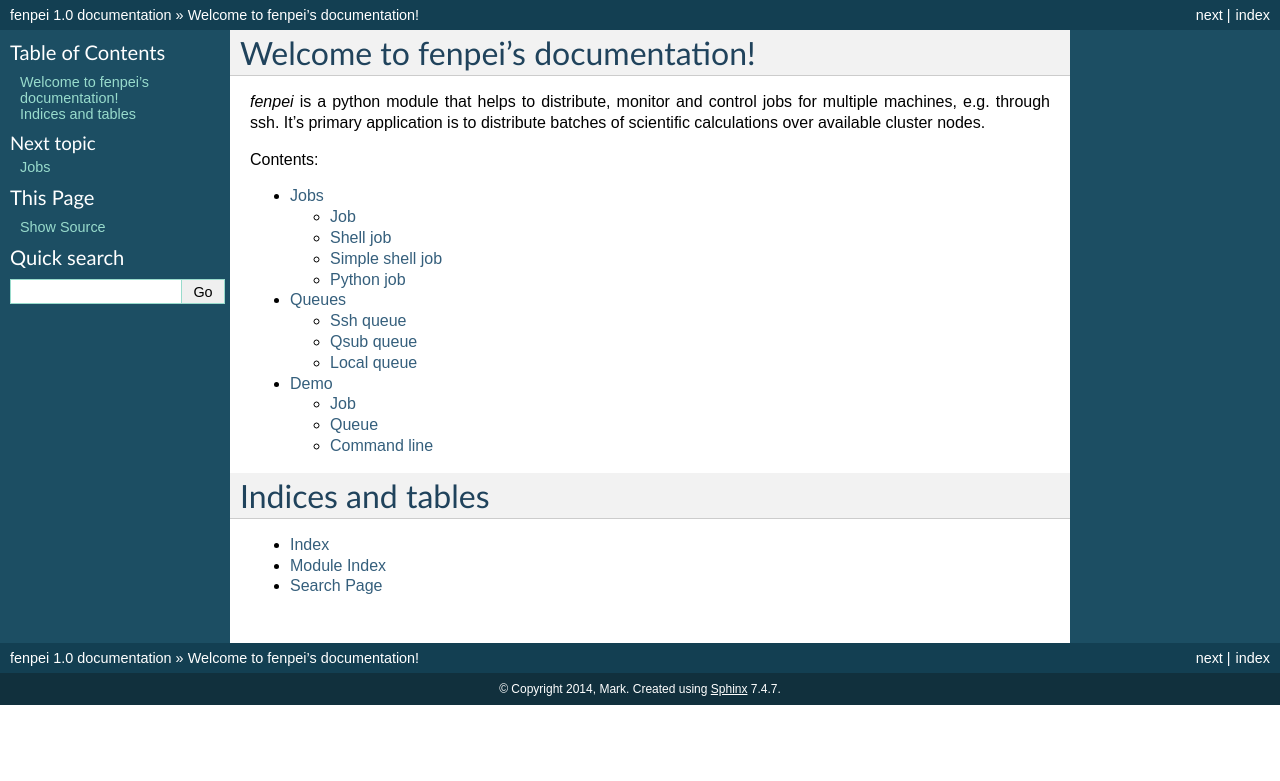
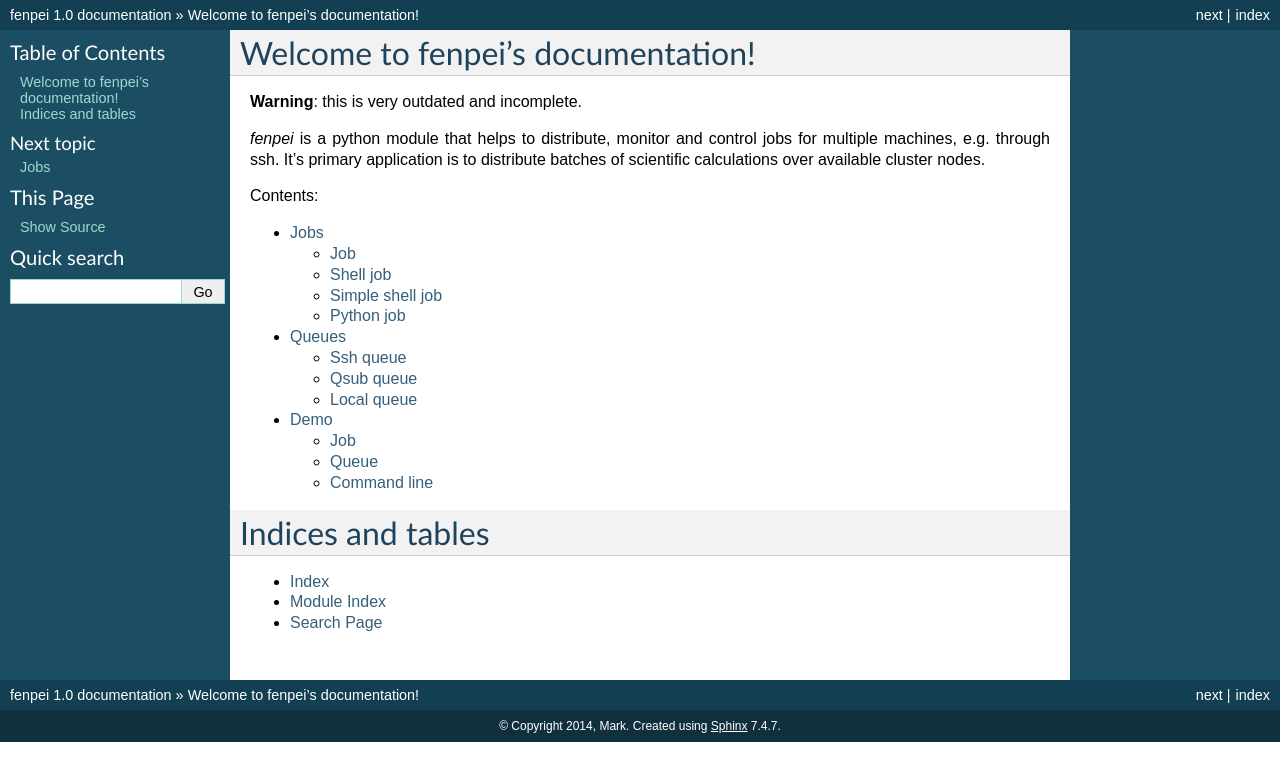
Before and after one commit to mverleg/fenpei, a Sphinx documentation site: the page built from doc/index.rst, in a window 1280 px wide. Shown: the top 781 px of the page. Built offline with Sphinx 7.4.7, drawn with Linux system fonts in a browser that asks for light colours.

```diff
--- a/doc/index.rst
+++ b/doc/index.rst
@@ -5,6 +5,8 @@
 
 Welcome to fenpei's documentation!
 ==================================
+
+**Warning**: this is very outdated and incomplete.
 
 *fenpei* is a python module that helps to distribute, monitor and control jobs for multiple machines, e.g. through ssh. It's primary application is to distribute batches of scientific calculations over available cluster nodes.
 
```
